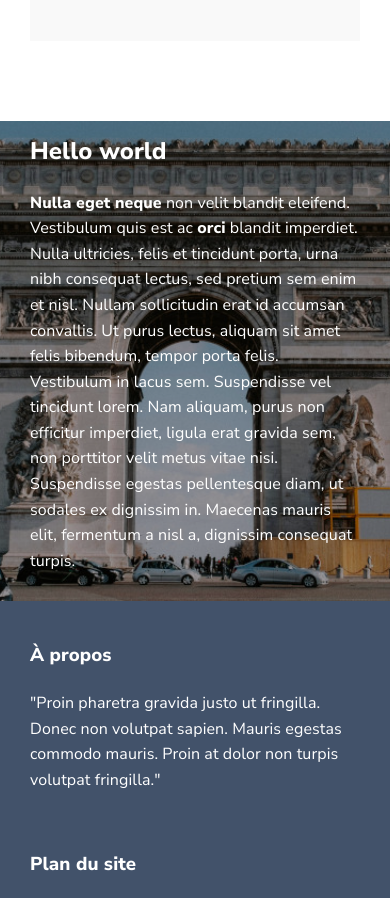
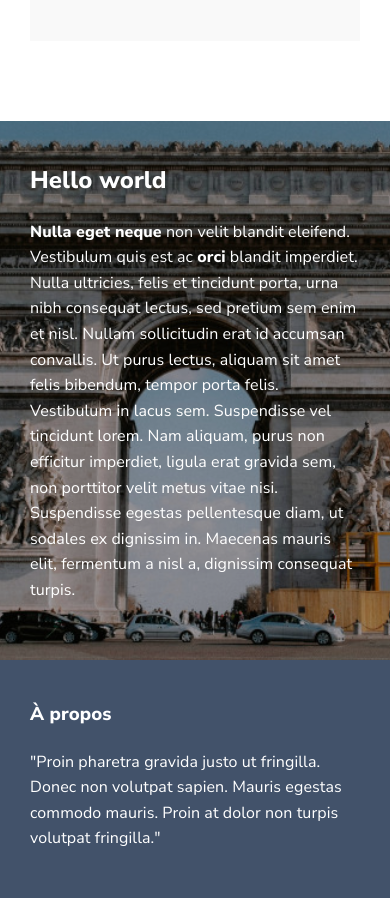
Before and after one commit to charlottedestrait/charlottedestrait.github.io, a plain HTML site: page index.html in a window 390 px wide. Shown: the part 9200-10098 px from the top of the page. Drawn offline with Linux system fonts and the light colour scheme.

Commit message:
Update fluid background image block css

```diff
--- a/css/style.css
+++ b/css/style.css
@@ -562,21 +562,5 @@ ul.scratch-header-menu a:hover {
     opacity: 0.3;
 }
 .scratch-fluid-background-image-block .scratch-fluid-background-image-block-content {
-    position: absolute;
-    max-width: calc(100% - 600px);
+    z-index: 1;
 }
-@media only screen and (max-width: 1440px) {
-    .scratch-fluid-background-image-block .scratch-fluid-background-image-block-content {
-        max-width: calc(100% - 300px);
-    }
-}
-@media only screen and (max-width: 1024px) {
-    .scratch-fluid-background-image-block .scratch-fluid-background-image-block-content {
-        max-width: calc(100% - 150px);
-    }
-}
-@media only screen and (max-width: 768px) {
-    .scratch-fluid-background-image-block .scratch-fluid-background-image-block-content {
-        max-width: calc(100% - 60px);
-    }
-}
```
